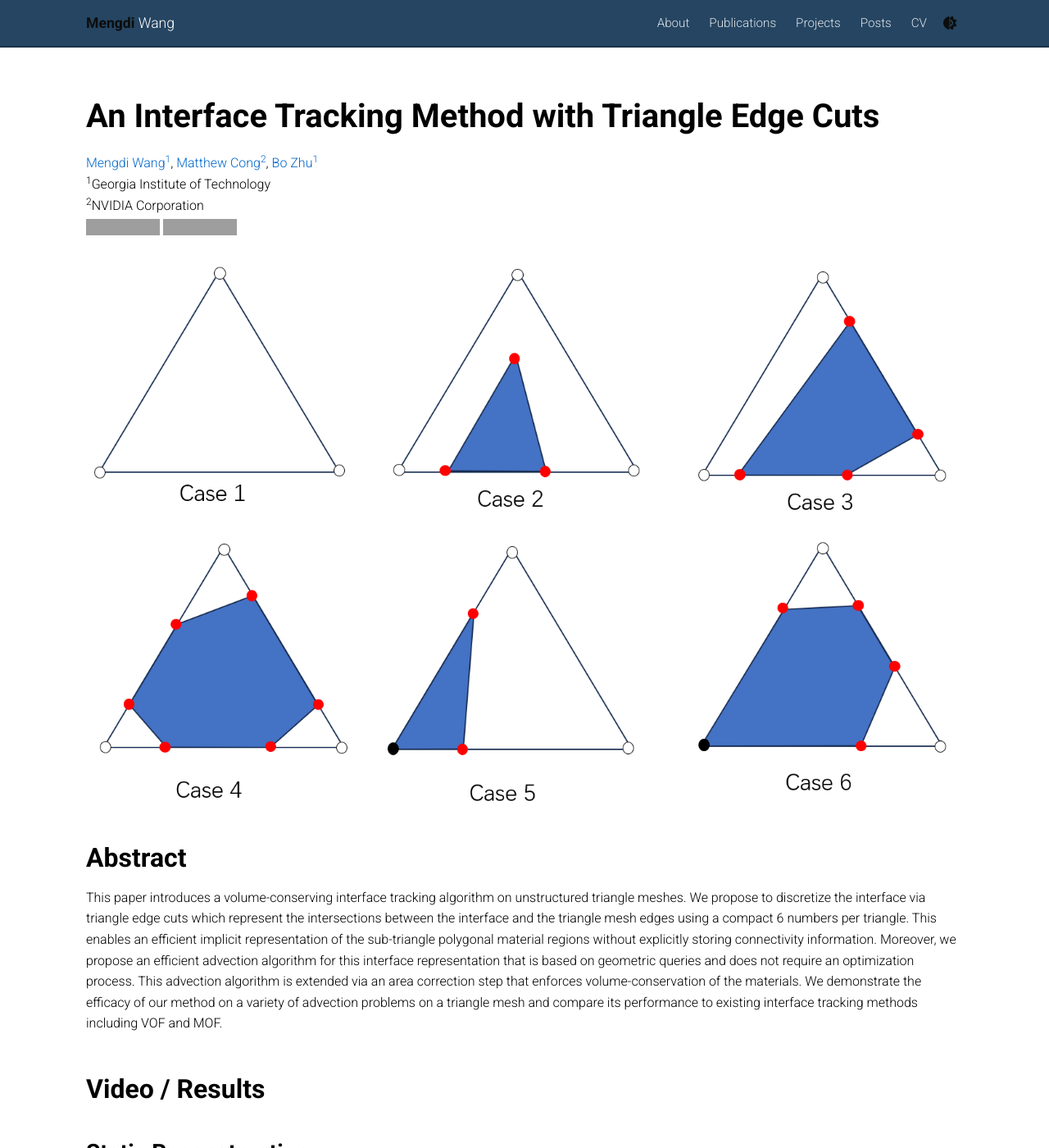
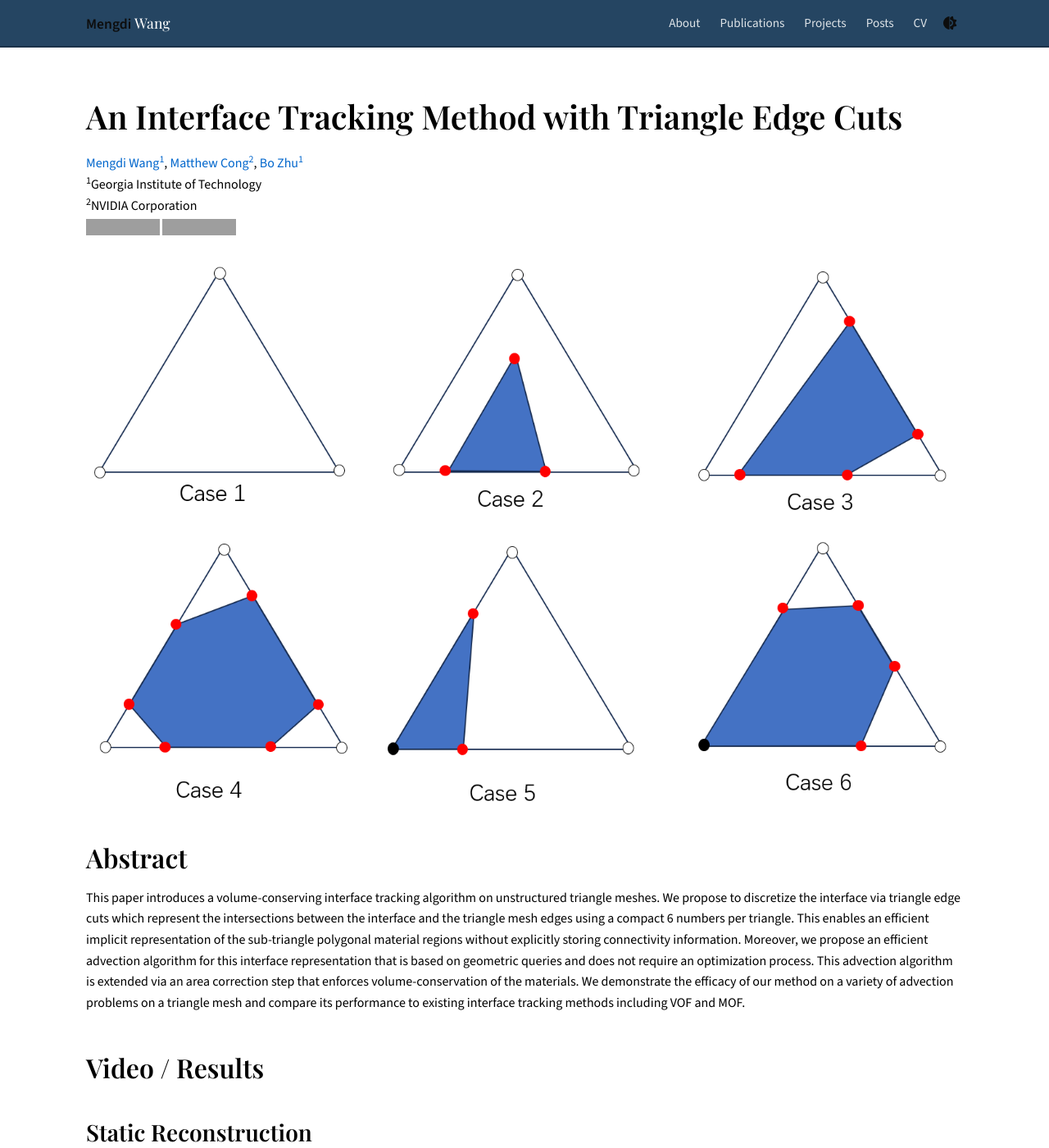
Before and after one commit to wang-mengdi/wang-mengdi.github.io, a Jekyll site: the page built from proj/triangle-edge-cuts/index.md, in a window 1280 px wide and 1400 px high. Shown: the whole window at 82% size. Built offline with Jekyll 4.4.1, drawn with Linux system fonts in a browser that asks for light colours; nearby versions of some CDN libraries; library addresses are completed by our own code; comment, search, counter and statistics services are not loaded; grey boxes are pictures that could not be loaded.

Commit message:
Try Playfair Display (headings) + Source Sans 3 (body) fonts

```diff
--- a/_config.yml
+++ b/_config.yml
@@ -444,7 +444,7 @@ third_party_libraries:
     version: "5.5.0"
   google_fonts:
     url:
-      fonts: "https://fonts.googleapis.com/css?family=Roboto:300,400,500,700|Roboto+Slab:100,300,400,500,700|Material+Icons&display=swap"
+      fonts: "https://fonts.googleapis.com/css?family=Playfair+Display:400,600,700|Source+Sans+3:300,400,600|Material+Icons&display=swap"
   highlightjs:
     integrity:
       css:
--- a/_sass/_custom-retro.scss
+++ b/_sass/_custom-retro.scss
@@ -17,12 +17,23 @@ $link-hover: #004499;
   --global-theme-color: #{$navy-color};
   --global-hover-color: #{$link-hover};
   --global-divider-color: rgba(0, 0, 0, 0.15);
+  --font-serif: 'Playfair Display', Georgia, 'Times New Roman', serif;
+  --font-sans: 'Source Sans 3', 'Helvetica Neue', Arial, sans-serif;
 }
 
 html[data-theme="dark"] {
   --global-theme-color: #4a90d9;
   --global-hover-color: #6ab0ff;
   --global-divider-color: rgba(255, 255, 255, 0.15);
+}
+
+// Typography: Playfair Display for headings, Source Sans 3 for body
+h1, h2, h3, h4, h5, h6, .navbar-brand, .profile-name {
+  font-family: var(--font-serif) !important;
+}
+
+body, p, li, td, th, span, div {
+  font-family: var(--font-sans) !important;
 }
 
 // Navigation bar - Navy blue like RAIL Group
```
